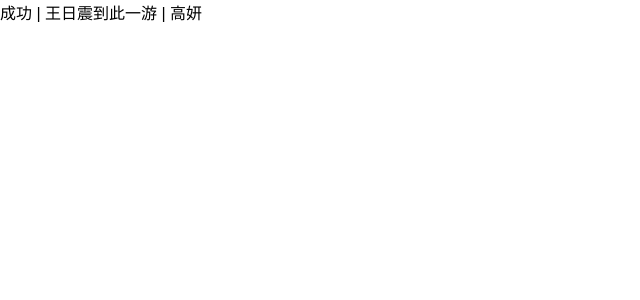
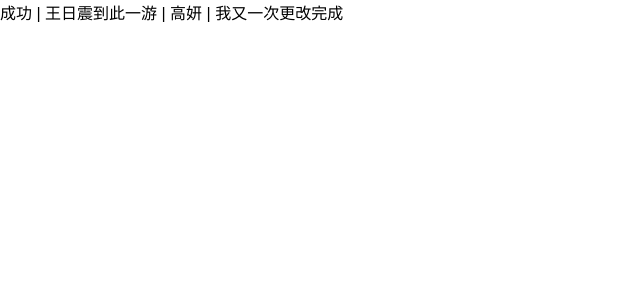
Before and after one commit to wk727705142/item-2, a React (Create React App) app in the folder my-app/: page / in a window 1280 px wide. Shown: the top 300 px of the page, without its empty margins (0-640 px from the left). Built offline with nearby package versions, Linux system fonts and the light colour scheme.

Commit message:
最后一次更新者王日震

```diff
--- a/my-app/src/App.js
+++ b/my-app/src/App.js
@@ -6,7 +6,7 @@ class App extends Component {
   render() {
     return (
       <div>
-        成功 | 王日震到此一游 | 高妍
+        成功 | 王日震到此一游 | 高妍 | 我又一次更改完成
       </div>
     );
   }
```
